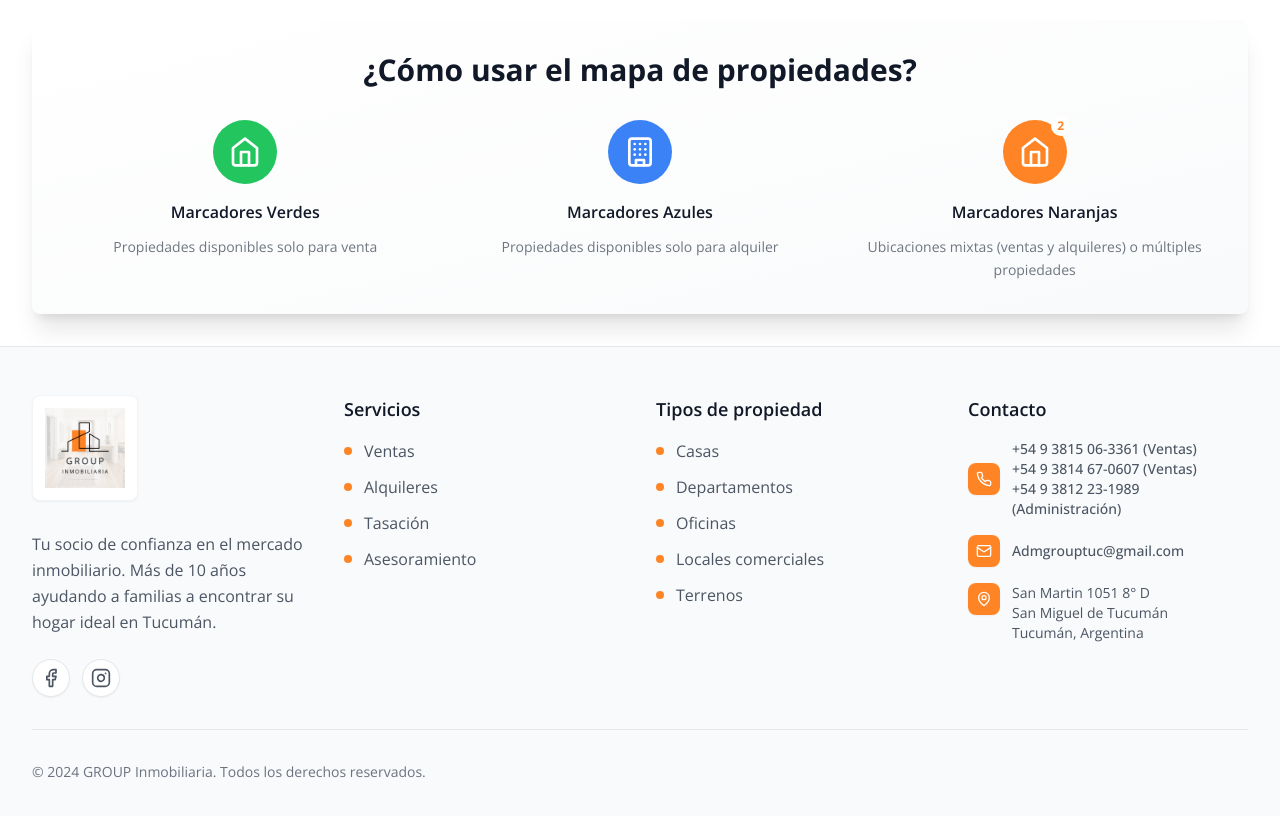
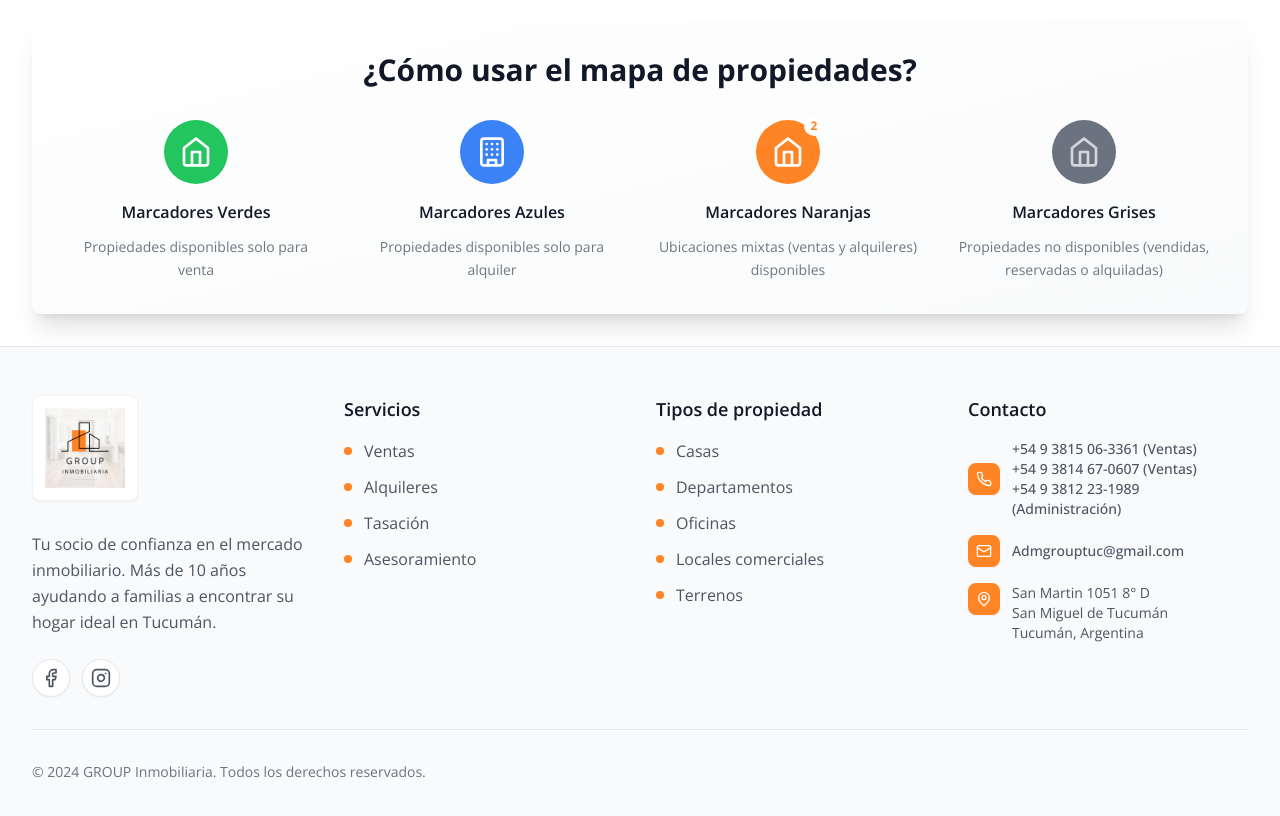
Before and after one commit to MarianoAlonso231/proyecto-inmobiliaria, a Next.js app: page /mapa in a window 1280 px wide. Shown: the part 1200-2016 px from the top of the page. Built offline with nearby package versions, Linux system fonts and the light colour scheme; no server answers; the database is empty.

Commit message:
Mapa actualizado con las propiedades reservadas o vendidas

```diff
--- a/src/app/mapa/page.tsx
+++ b/src/app/mapa/page.tsx
@@ -61,7 +61,7 @@ const MapaPage = () => {
     let filtered = properties.filter(property =>
       property.latitude &&
       property.longitude &&
-      property.status === 'disponible'
+      (property.status === 'disponible' || property.status === 'reservado' || property.status === 'vendido' || property.status === 'alquilado')
     );
 
     // Filtro por operación
@@ -409,7 +409,7 @@ const MapaPage = () => {
                 </motion.h3>
 
                 <motion.div
-                  className="grid md:grid-cols-2 lg:grid-cols-3 gap-8"
+                  className="grid md:grid-cols-2 lg:grid-cols-4 gap-8"
                   variants={containerVariants}
                   initial="hidden"
                   animate={isInView ? "visible" : "hidden"}
@@ -550,10 +550,53 @@ const MapaPage = () => {
                    whileHover={{ opacity: 1 }}
                    transition={{ duration: 0.2 }}
                  >
-                   Ubicaciones mixtas (ventas y alquileres) o múltiples propiedades
+                   Ubicaciones mixtas (ventas y alquileres) disponibles
                  </motion.p>
                   </motion.div>
 
+                  <motion.div
+                    variants={itemVariants}
+                    whileHover={{
+                      y: -12,
+                      rotateY: 5,
+                      transition: { duration: 0.3, ease: "easeOut" }
+                    }}
+                    className="text-center group/item relative z-10"
+                  >
+                    <motion.div
+                      className="bg-gray-500 w-16 h-16 rounded-full flex items-center justify-center mx-auto mb-4 relative"
+                      whileHover={{
+                        rotate: 360,
+                        scale: 1.15,
+                        boxShadow: "0 10px 30px rgba(107, 114, 128, 0.4)"
+                      }}
+                      transition={{ duration: 0.6, type: "spring", stiffness: 200 }}
+                    >
+                      <motion.div
+                        whileHover={{ scale: 1.1 }}
+                        transition={{ duration: 0.2 }}
+                      >
+                        <Home className="w-8 h-8 text-white opacity-70" />
+                      </motion.div>
+                    </motion.div>
+
+                 <motion.h4
+                   className="font-semibold text-gray-900 mb-3"
+                   whileHover={{ scale: 1.05 }}
+                   transition={{ duration: 0.2 }}
+                 >
+                   Marcadores Grises
+                 </motion.h4>
+
+                 <motion.p
+                   className="text-sm text-gray-600 leading-relaxed"
+                   initial={{ opacity: 0.8 }}
+                   whileHover={{ opacity: 1 }}
+                   transition={{ duration: 0.2 }}
+                 >
+                   Propiedades no disponibles (vendidas, reservadas o alquiladas)
+                 </motion.p>
+                  </motion.div>
 
                 </motion.div>
               </CardContent>
--- a/src/components/InteractiveMap.tsx
+++ b/src/components/InteractiveMap.tsx
@@ -249,7 +249,7 @@ function MultiplePropertiesPopup({ properties }: { properties: Property[] }) {
                   {property.title}{property.is_monoambiente ? ' (Monoambiente)' : ''}
                 </h4>
 
-                <div className="flex items-center gap-1 mb-1">
+                <div className="flex flex-wrap items-center gap-1 mb-1">
                   <Badge
                     variant={property.operation_type === 'venta' ? 'default' : 'secondary'}
                     className={`text-xs ${
@@ -260,6 +260,16 @@ function MultiplePropertiesPopup({ properties }: { properties: Property[] }) {
                   >
                     {property.operation_type === 'venta' ? 'Venta' : 'Alquiler'}
                   </Badge>
+                  {property.status !== 'disponible' && (
+                    <Badge
+                      variant="default"
+                      className="text-xs bg-gray-600 hover:bg-gray-700 text-white font-bold"
+                    >
+                      {property.status === 'reservado' ? 'RESERVADO' :
+                       property.status === 'vendido' ? 'VENDIDO' :
+                       property.status === 'alquilado' ? 'ALQUILADO' : 'NO DISPONIBLE'}
+                    </Badge>
+                  )}
                 </div>
 
                 <div className="text-sm font-bold text-[#ff8425] mb-1">
@@ -298,11 +308,20 @@ function MultiplePropertiesPopup({ properties }: { properties: Property[] }) {
                 )}
 
                 <Button
-                  onClick={() => router.push(`/propiedades/${property.id}`)}
-                  className="w-full bg-[#ff8425] hover:bg-[#e6741f] text-white text-xs py-1 h-7"
+                  onClick={() => {
+                    if (property.status === 'disponible') {
+                      router.push(`/propiedades/${property.id}`)
+                    }
+                  }}
+                  disabled={property.status !== 'disponible'}
+                  className={`w-full text-white text-xs py-1 h-7 ${
+                    property.status === 'disponible'
+                      ? 'bg-[#ff8425] hover:bg-[#e6741f]'
+                      : 'bg-gray-400 hover:bg-gray-500 cursor-not-allowed'
+                  }`}
                 >
                   <Eye className="w-3 h-3 mr-1" />
-                  Ver detalles
+                  {property.status === 'disponible' ? 'Ver detalles' : 'No disponible'}
                 </Button>
               </div>
             </div>
@@ -317,8 +336,13 @@ function MultiplePropertiesPopup({ properties }: { properties: Property[] }) {
 function PropertyPopup({ property }: { property: Property }) {
   const router = useRouter();
 
+  // Determinar si la propiedad está disponible
+  const isAvailable = property.status === 'disponible';
+
   const handleViewProperty = () => {
+    if (isAvailable) {
       router.push(`/propiedades/${property.id}`);
+    }
   };
 
   const formatLocation = (address: string, neighborhood?: string) => {
@@ -342,7 +366,7 @@ function PropertyPopup({ property }: { property: Property }) {
               target.src = '/lovable-uploads/9129e3cd-5c03-4c9c-87c6-dceb873aae80.png';
             }}
           />
-          <div className="absolute top-2 left-2 flex gap-1">
+          <div className="absolute top-2 left-2 flex flex-col gap-1">
             <Badge
               variant={property.operation_type === 'venta' ? 'default' : 'secondary'}
               className={`text-xs ${
@@ -353,6 +377,16 @@ function PropertyPopup({ property }: { property: Property }) {
             >
               {property.operation_type === 'venta' ? 'Venta' : 'Alquiler'}
             </Badge>
+            {!isAvailable && (
+              <Badge
+                variant="default"
+                className="text-xs bg-gray-600 hover:bg-gray-700 text-white font-bold"
+              >
+                {property.status === 'reservado' ? 'RESERVADO' :
+                 property.status === 'vendido' ? 'VENDIDO' :
+                 property.status === 'alquilado' ? 'ALQUILADO' : 'NO DISPONIBLE'}
+              </Badge>
+            )}
           </div>
         </div>
       )}
@@ -423,10 +457,15 @@ function PropertyPopup({ property }: { property: Property }) {
         <div className="pt-2">
           <Button
             onClick={handleViewProperty}
-            className="w-full bg-[#ff8425] hover:bg-[#e6741f] text-white text-xs py-2"
+            disabled={!isAvailable}
+            className={`w-full text-white text-xs py-2 ${
+              isAvailable
+                ? 'bg-[#ff8425] hover:bg-[#e6741f]'
+                : 'bg-gray-400 hover:bg-gray-500 cursor-not-allowed'
+            }`}
           >
             <Eye className="w-3 h-3 mr-1" />
-            Ver detalles
+            {isAvailable ? 'Ver detalles' : 'No disponible'}
           </Button>
         </div>
       </div>
@@ -459,7 +498,7 @@ const InteractiveMap = ({
     return properties.filter(property =>
       property.latitude &&
       property.longitude &&
-      property.status === 'disponible' &&
+      (property.status === 'disponible' || property.status === 'reservado' || property.status === 'vendido' || property.status === 'alquilado') &&
       !isNaN(property.latitude) &&
       !isNaN(property.longitude) &&
       property.latitude >= -90 && property.latitude <= 90 &&
@@ -547,11 +586,18 @@ const InteractiveMap = ({
         {propertyGroups.map((group) => {
           const hasVentas = group.properties.some(p => p.operation_type === 'venta');
           const hasAlquileres = group.properties.some(p => p.operation_type === 'alquiler');
+          const hasDisponibles = group.properties.some(p => p.status === 'disponible');
 
           // Determinar color y tipo según las propiedades del grupo
           let color = '#ff8425'; // Color por defecto (mixto)
           let type: 'venta' | 'alquiler' = 'venta';
 
+          // Si no hay propiedades disponibles, usar color gris
+          if (!hasDisponibles) {
+            color = '#6b7280'; // Gris para propiedades no disponibles
+            type = hasVentas ? 'venta' : 'alquiler';
+          } else {
+            // Solo usar colores activos si hay propiedades disponibles
             if (hasVentas && !hasAlquileres) {
               color = '#10b981'; // Verde para solo ventas
               type = 'venta';
@@ -561,6 +607,7 @@ const InteractiveMap = ({
             } else if (hasVentas && hasAlquileres) {
               color = '#ff8425'; // Naranja para mixto
               type = 'venta'; // Usar venta como base para el icono
+            }
           }
 
           return (
```
Lines whose indentation alone changed are shown as unchanged.
